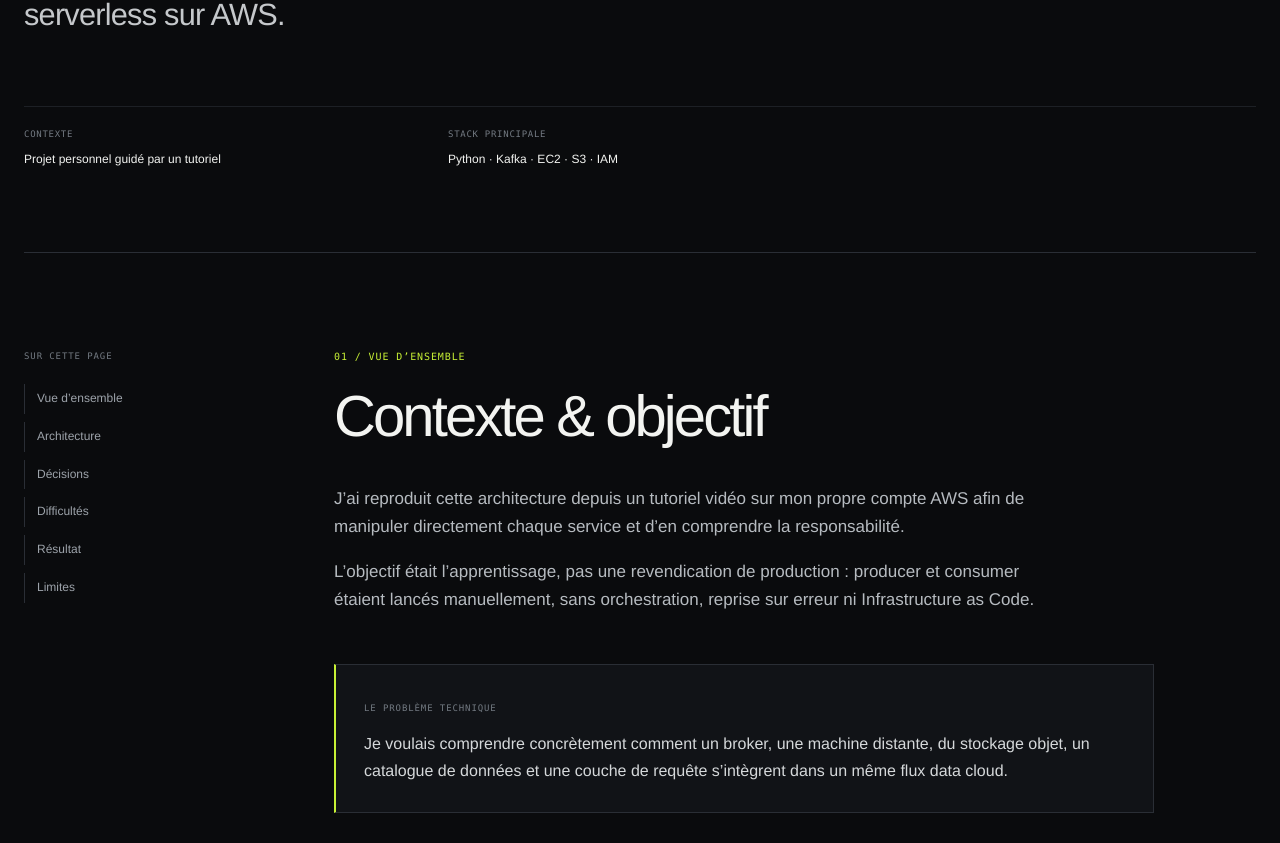
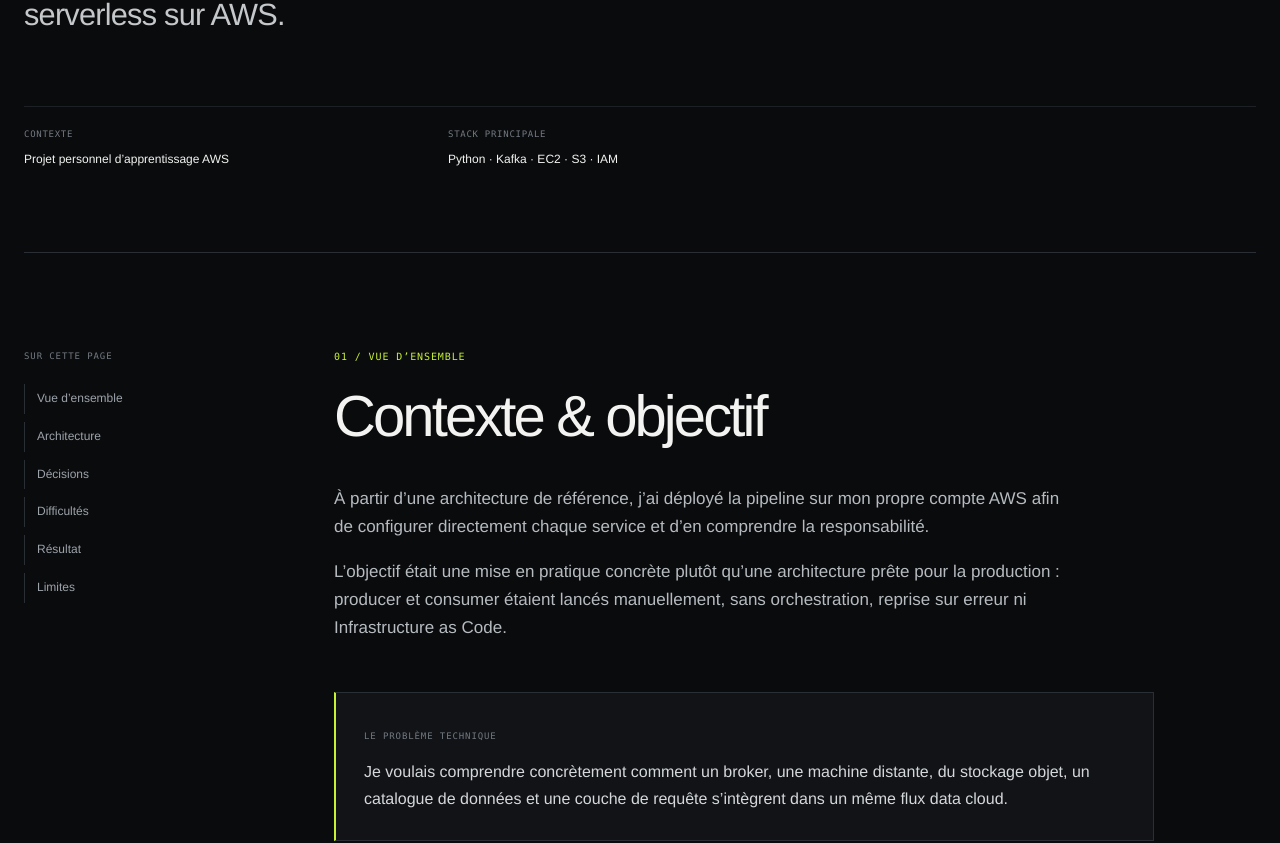
Before and after one commit to zakel912/portfolio, a Next.js app: page /projects/aws-streaming-pipeline in a window 1280 px wide. Shown: the part 647-1490 px from the top of the page. Built offline with nearby package versions, Linux system fonts and the light colour scheme.

Commit message:
refactor: améliorer les descriptions des projets et les CV

```diff
--- a/content/i18n/projects.fr.ts
+++ b/content/i18n/projects.fr.ts
@@ -18,7 +18,7 @@ const frenchProjects: Record<string, ProjectTranslation> = {
       "Le périmètre était volontairement limité : suivre un ensemble de wallets configurés et prendre principalement en charge les transactions XRP de type Payment. Il s’agit d’un prototype batch local, pas d’un indexeur blockchain complet ni d’un produit de trading."
     ],
     problem: "Retélécharger l’historique complet des wallets à chaque exécution aurait multiplié les appels API et les traitements. Transformer directement les réponses aurait aussi supprimé la traçabilité de la source. La plateforme devait fournir un chemin reprenable entre l’API publique du ledger et des tables analytiques testées.",
-    role: "Projet personnel. J’ai décomposé le système, examiné les propositions d’architecture, exécuté et débogué chaque composant, puis repris le système complet pour comprendre leurs interactions. GPT a généré une part importante de l’implémentation ; cette contrainte fait partie du retour critique sur le projet et n’est pas masquée.",
+    role: "Projet personnel. J’ai défini les étapes fonctionnelles, examiné et affiné l’architecture, intégré les services, puis validé le système complet par l’exécution, le débogage et l’analyse de bout en bout. Des outils d’IA ont accompagné certaines phases d’implémentation et de résolution de problèmes.",
     flow: ["API XRPL", "Ingestion Python", "PostgreSQL raw", "Modèles dbt", "FastAPI", "Streamlit"],
     decisions: [
       { title: "Conserver les réponses brutes", requirement: "Préserver la source et rendre les transformations reproductibles.", decision: "Stocker une représentation large des réponses API dans PostgreSQL avant de sélectionner les champs analytiques avec dbt.", tradeoff: "La couche raw conserve plus de données que les vues actuelles n’en utilisent, mais évite de perdre des champs potentiellement utiles." },
@@ -61,12 +61,12 @@ const frenchProjects: Record<string, ProjectTranslation> = {
     title: "Pipeline Data Streaming sur AWS",
     shortTitle: "Pipeline Streaming AWS",
     category: "Cloud Data Engineering",
-    contextLabel: "Projet personnel guidé par un tutoriel",
+    contextLabel: "Projet personnel d’apprentissage AWS",
     description: "Une pipeline de prise en main allant du producer à la requête avec Kafka sur EC2, stockage S3 par lots, catalogage Glue et Athena.",
     statement: "Une première mise en pratique du parcours des événements entre calcul, stockage objet, métadonnées et analytique serverless sur AWS.",
-    overview: ["J’ai reproduit cette architecture depuis un tutoriel vidéo sur mon propre compte AWS afin de manipuler directement chaque service et d’en comprendre la responsabilité.", "L’objectif était l’apprentissage, pas une revendication de production : producer et consumer étaient lancés manuellement, sans orchestration, reprise sur erreur ni Infrastructure as Code."],
+    overview: ["À partir d’une architecture de référence, j’ai déployé la pipeline sur mon propre compte AWS afin de configurer directement chaque service et d’en comprendre la responsabilité.", "L’objectif était une mise en pratique concrète plutôt qu’une architecture prête pour la production : producer et consumer étaient lancés manuellement, sans orchestration, reprise sur erreur ni Infrastructure as Code."],
     problem: "Je voulais comprendre concrètement comment un broker, une machine distante, du stockage objet, un catalogue de données et une couche de requête s’intègrent dans un même flux data cloud.",
-    role: "Projet personnel guidé par un tutoriel. J’ai créé et configuré les ressources AWS, installé Kafka sur EC2, relié les scripts producer et consumer, manipulé les permissions IAM et validé les données via Athena.",
+    role: "Projet personnel d’apprentissage. J’ai créé et configuré les ressources AWS, installé Kafka sur EC2, relié les scripts producer et consumer, géré les permissions IAM et validé les données obtenues via Athena.",
     flow: ["Producer Python", "Kafka sur EC2", "Consumer Python", "Amazon S3", "Catalogue Glue", "SQL Athena"],
     decisions: [
       { title: "Écritures par lots dans S3", requirement: "Déplacer les événements consommés du broker vers le stockage objet.", decision: "Regrouper les messages avant de les écrire dans S3, organisés selon le temps et un champ métier comme le pays.", tradeoff: "Cette organisation se rapproche d’un data lake simple, sans séparation complète raw/processed/curated." },
@@ -74,7 +74,7 @@ const frenchProjects: Record<string, ProjectTranslation> = {
     ],
     challenges: [{ title: "Relier les services", detail: "La difficulté principale était de comprendre les échanges entre environnement local, EC2, Kafka, S3, Glue et Athena.", response: "J’ai suivi le flux étape par étape, configuré le réseau et les permissions IAM, puis validé le schéma final et les lignes avec SQL." }],
     outcome: ["Le parcours déclenché manuellement fonctionnait de bout en bout : publier les messages, les consommer, observer les fichiers dans S3, cataloguer les données puis les interroger avec Athena."],
-    limitations: ["Projet d’apprentissage fondé sur un tutoriel", "Exécution manuelle sans orchestration", "Pas de gestion avancée des offsets ou consumer groups", "Pas de monitoring, tolérance aux pannes ou Infrastructure as Code", "Pas de comparaison des partitions ou formats de fichiers"]
+    limitations: ["Périmètre de mise en pratique plutôt que déploiement de production", "Exécution manuelle sans orchestration", "Pas de gestion avancée des offsets ou consumer groups", "Pas de monitoring, tolérance aux pannes ou Infrastructure as Code", "Pas de comparaison des partitions ou formats de fichiers"]
   },
   "nyc-taxi-big-data": {
     title: "Analyse Big Data des taxis de NYC",
--- a/content/i18n/site.ts
+++ b/content/i18n/site.ts
@@ -164,7 +164,7 @@ export const siteTranslations = {
       phone: "Téléphone",
       resumes: "Curriculum vitæ",
       resumeIntro: "Les emplacements sont prêts. Les boutons s’activeront dès que les PDF seront ajoutés.",
-      resumeLabels: { general: "CV général", "data-engineering": "CV Data Engineering", "data-ai": "CV Data Science / IA" }
+      resumeLabels: { "data-engineering": "CV Data Engineering", "data-ai": "CV Data Science / IA" }
     },
     notFound: {
       eyebrow: "404 / Page introuvable",
@@ -213,7 +213,7 @@ export const siteTranslations = {
       otherInterests: "Other interests",
       interestTags: ["Cinema", "Video games"]
     },
-    footer: { kicker: "Let’s build useful systems.", copy: "Open to graduate opportunities across Data Engineering, AI Engineering and ML Engineering.", contactLabel: "Contact", contactTitle: "Let’s talk.", email: "Email", phone: "Phone", resumes: "Resumes", resumeIntro: "The file slots are ready. Download buttons activate once the PDFs are added.", resumeLabels: { general: "General resume", "data-engineering": "Data Engineering resume", "data-ai": "Data Science / AI resume" } },
+    footer: { kicker: "Let’s build useful systems.", copy: "Open to graduate opportunities across Data Engineering, AI Engineering and ML Engineering.", contactLabel: "Contact", contactTitle: "Let’s talk.", email: "Email", phone: "Phone", resumes: "Resumes", resumeIntro: "The file slots are ready. Download buttons activate once the PDFs are added.", resumeLabels: { "data-engineering": "Data Engineering resume", "data-ai": "Data Science / AI resume" } },
     notFound: { eyebrow: "404 / Not found", title: "This route is outside the system.", text: "The page may have moved, or the project does not exist.", action: "Browse projects" }
   }
 } as const;
--- a/content/profile.ts
+++ b/content/profile.ts
@@ -6,11 +6,6 @@ export const profile = {
   linkedin: "https://www.linkedin.com/in/zakaria-el-mrani/",
   profileImage: "/profile.jpg",
   resumes: [
-    {
-      id: "general",
-      file: "/cv/zakaria-el-mrani-cv-general.pdf",
-      available: false
-    },
     {
       id: "data-engineering",
       file: "/cv/zakaria-el-mrani-cv-data-engineering.pdf",
```
Also changed, not shown: content/projects.ts (+5 -5 lines).
